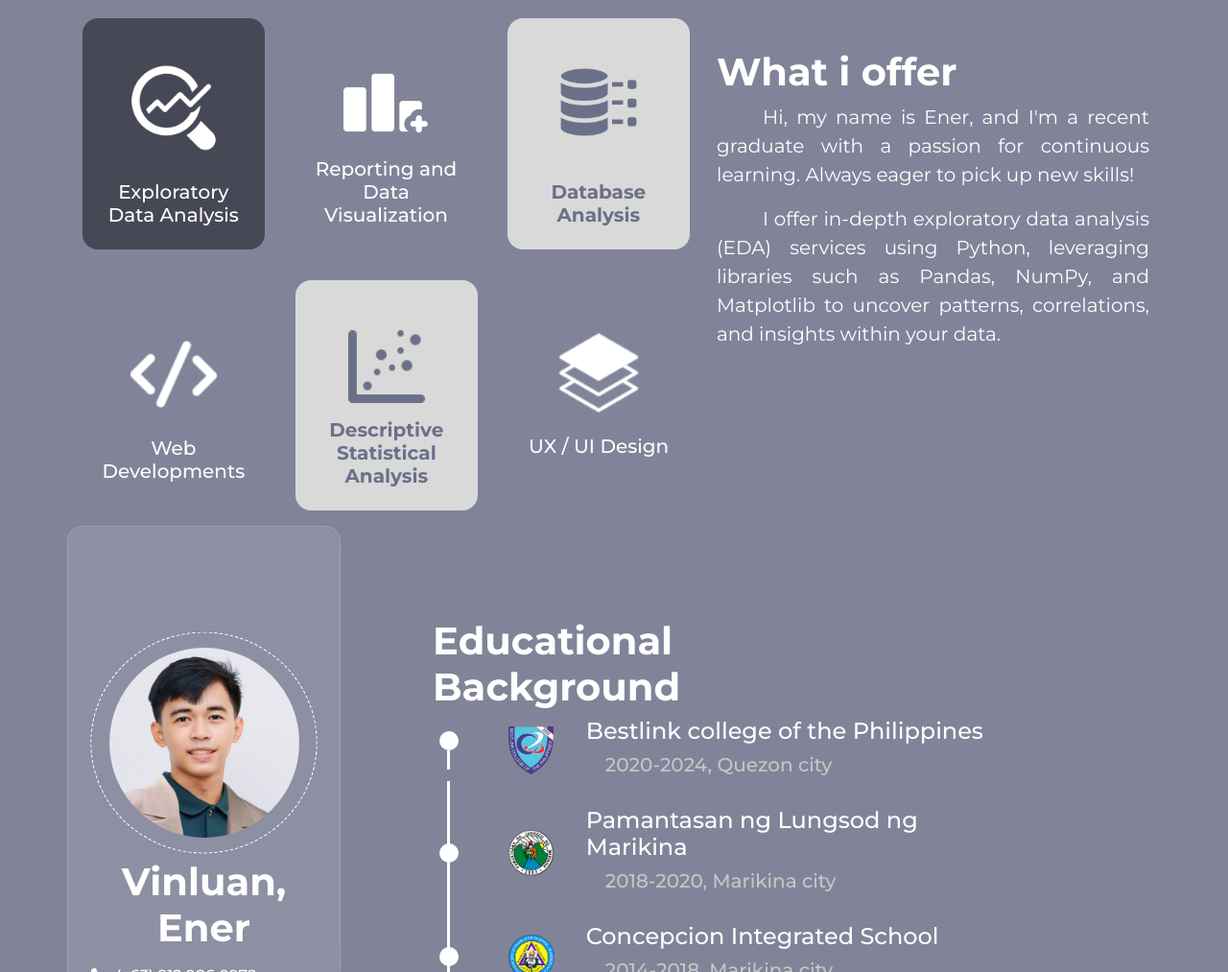
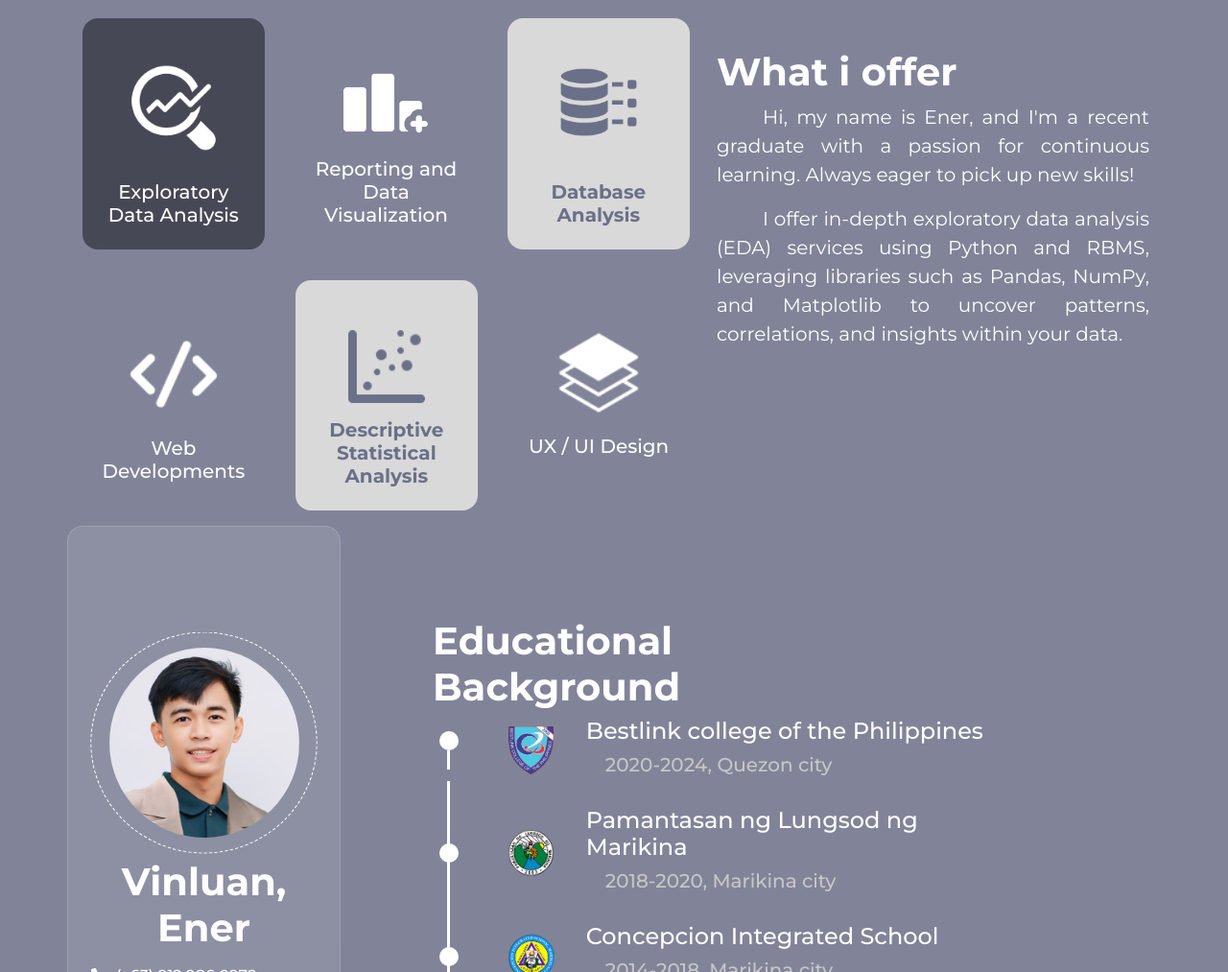
Before and after one commit to ProtacioUno/ener.github.io, a plain HTML site: page index.html in a window 1280 px wide. Shown: the part 797-1810 px from the top of the page at 96% size. Drawn offline with nearby package versions, Linux system fonts and the light colour scheme; files that its build step writes are made by us from their sources; files whose address does not match are found by name.

Commit message:
011 online

```diff
--- a/index.html
+++ b/index.html
@@ -102,7 +102,7 @@
                     <p class="fs-5  p_offer">
 
 
-                        I offer in-depth exploratory data analysis (EDA) services using Python, leveraging libraries such as Pandas, NumPy, and Matplotlib to uncover patterns, correlations, and insights within your data.
+                        I offer in-depth exploratory data analysis (EDA) services using Python and RBMS, leveraging libraries such as Pandas, NumPy, and Matplotlib to uncover patterns, correlations, and insights within your data.
                     </p>
 
 
```
